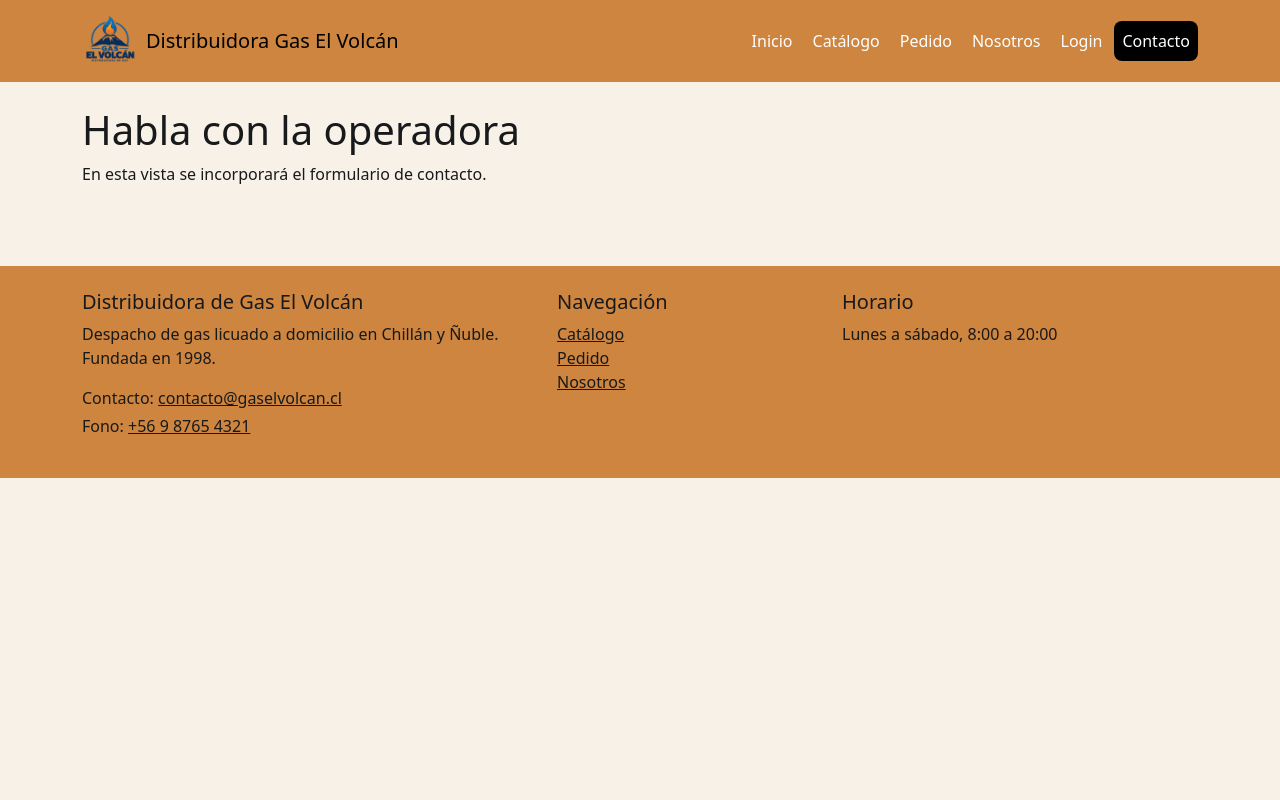
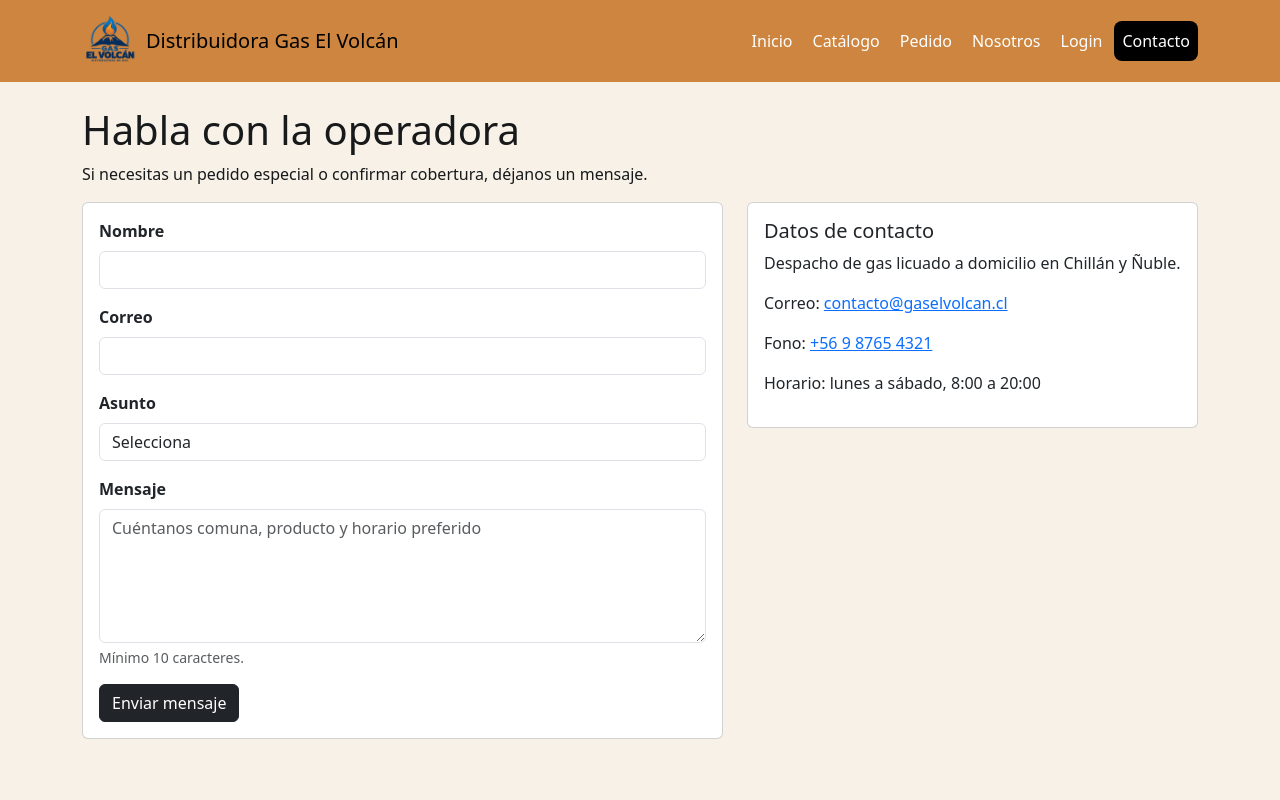
Before and after one commit to jimm-volition/distribuidora-el-volcan-react, a React (Vite) app: page /contacto in a window 1280 px wide. Shown: the top 800 px of the page. Built offline with nearby package versions, Linux system fonts and the light colour scheme.

Commit message:
se agrego la pagina de contacto

```diff
--- a/src/pages/Contacto.jsx
+++ b/src/pages/Contacto.jsx
@@ -1,8 +1,145 @@
+import { useState } from "react";
+import CampoFormulario from "../components/CampoFormulario";
+import {
+  validarNombre,
+  validarEmail,
+  validarObligatorio,
+  validarMinimo
+} from "../utils/validaciones";
+
 function Contacto() {
+  const [contacto, setContacto] = useState({
+    nombre: "",
+    email: "",
+    asunto: "",
+    mensaje: ""
+  });
+
+  const [errores, setErrores] = useState({
+    nombre: "",
+    email: "",
+    asunto: "",
+    mensaje: ""
+  });
+
+  const [mensajeOk, setMensajeOk] = useState("");
+
+  function manejarCambio(campo, valor) {
+    setContacto({
+      ...contacto,
+      [campo]: valor
+    });
+  }
+
+  function manejarEnvio(evento) {
+    evento.preventDefault();
+
+    const nuevosErrores = {
+      nombre: validarNombre(contacto.nombre),
+      email: validarEmail(contacto.email),
+      asunto: validarObligatorio(contacto.asunto),
+      mensaje: validarMinimo(contacto.mensaje, 10)
+    };
+
+    setErrores(nuevosErrores);
+
+    const hayErrores = Object.values(nuevosErrores).some((error) => error !== "");
+
+    if (hayErrores) {
+      setMensajeOk("Revisa los campos marcados.");
+      return;
+    }
+
+    setMensajeOk("Mensaje enviado. La operadora te contactará pronto.");
+    setContacto({
+      nombre: "",
+      email: "",
+      asunto: "",
+      mensaje: ""
+    });
+  }
+
   return (
     <main className="container py-4">
       <h1>Habla con la operadora</h1>
-      <p>En esta vista se incorporará el formulario de contacto.</p>
+      <p>Si necesitas un pedido especial o confirmar cobertura, déjanos un mensaje.</p>
+
+      <div className="row g-4">
+        <div className="col-12 col-md-7">
+          <div className="card p-3">
+            <form onSubmit={manejarEnvio}>
+              <CampoFormulario
+                id="nombre"
+                etiqueta="Nombre"
+                valor={contacto.nombre}
+                onCambiar={manejarCambio}
+                error={errores.nombre}
+              />
+              <CampoFormulario
+                id="email"
+                etiqueta="Correo"
+                tipo="email"
+                valor={contacto.email}
+                onCambiar={manejarCambio}
+                error={errores.email}
+              />
+
+              <div className="mb-3">
+                <label htmlFor="asunto" className="form-label fw-bold">Asunto</label>
+                <select
+                  id="asunto"
+                  className={`form-control ${errores.asunto ? "is-invalid" : ""}`}
+                  value={contacto.asunto}
+                  onChange={(evento) => manejarCambio("asunto", evento.target.value)}
+                >
+                  <option value="">Selecciona</option>
+                  <option value="pedido">Consulta de pedido</option>
+                  <option value="cobertura">Cobertura y horarios</option>
+                  <option value="comercial">Tarifa comercial</option>
+                  <option value="otro">Otro</option>
+                </select>
+                {errores.asunto && (
+                  <div className="invalid-feedback d-block">{errores.asunto}</div>
+                )}
+              </div>
+
+              <div className="mb-3">
+                <label htmlFor="mensaje" className="form-label fw-bold">Mensaje</label>
+                <textarea
+                  id="mensaje"
+                  className={`form-control ${errores.mensaje ? "is-invalid" : ""}`}
+                  rows="5"
+                  value={contacto.mensaje}
+                  onChange={(evento) => manejarCambio("mensaje", evento.target.value)}
+                  placeholder="Cuéntanos comuna, producto y horario preferido"
+                />
+                <div className="form-text">Mínimo 10 caracteres.</div>
+                {errores.mensaje && (
+                  <div className="invalid-feedback d-block">{errores.mensaje}</div>
+                )}
+              </div>
+
+              <button className="btn btn-dark" type="submit">Enviar mensaje</button>
+              {mensajeOk && <p className="mt-3 fw-semibold">{mensajeOk}</p>}
+            </form>
+          </div>
+        </div>
+
+        <aside className="col-12 col-md-5">
+          <div className="card p-3">
+            <h2 className="h5">Datos de contacto</h2>
+            <p>Despacho de gas licuado a domicilio en Chillán y Ñuble.</p>
+            <p>
+              Correo:{" "}
+              <a href="mailto:contacto@gaselvolcan.cl">contacto@gaselvolcan.cl</a>
+            </p>
+            <p>
+              Fono: <a href="tel:+56987654321">+56 9 8765 4321</a>
+            </p>
+            <p>Horario: lunes a sábado, 8:00 a 20:00</p>
+          </div>
+        </aside>
+      </div>
     </main>
   );
 }
```
